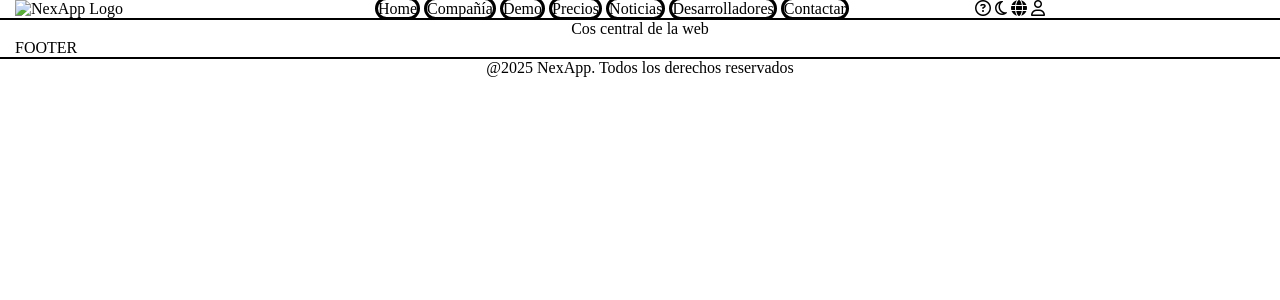
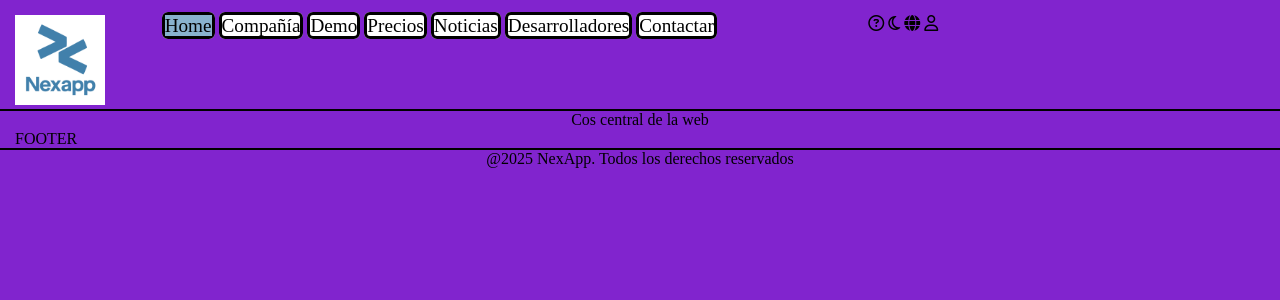
Before and after one commit to KMoran00/ACTS_2DAW, a PHP site: page / in a window 1280 px wide. Shown: the top 300 px of the page. Run offline with PHP 8.4, Linux system fonts and the light colour scheme; some libraries are stand-ins or nearby versions.

Commit message:
avances css

```diff
--- a/DIW/HF_WEB_MAQUETACIO/css/estilsmeus.css
+++ b/DIW/HF_WEB_MAQUETACIO/css/estilsmeus.css
@@ -1,15 +1,41 @@
 * {
     margin: 0;
     box-sizing: border-box;
+    background-color: rgb(129, 36, 206);
+}
+
+main {
+    margin-top: 15px;
+}
+
+.linkHead li a {
+    text-decoration: none;
+    color: black;
+
 }
 
 .barraMenu ul li {
     list-style: none;
     display: inline;
     border: solid black;
-    border-radius: 20px;
+    background-color: white;
+    border-radius: 6px;
+    font-size: 1.2em;
+}
+/* Efecte blau quan pases per la opció */
+.barraMenu ul li:hover {
+    background-color: #89b2ce;
+
 }
 
+/* Opció de la Home seleccionada */
+.opcSelec {
+    background-color: #89b2ce;
+}
+
+.logoNA {
+    width: 90px;
+}
 
 /* Estil per als hr més gruixos */
 .hrGros {
--- a/DIW/HF_WEB_MAQUETACIO/index.html
+++ b/DIW/HF_WEB_MAQUETACIO/index.html
@@ -12,33 +12,36 @@
 </head>
 
 <body>
+    <main>
         <div class="container-fluid">
             <div class="row">
 
                 <!-- LOGO -->
-            <div class="col-3">
-                <img src="" alt="NexApp Logo">
+                <div class="col-1">
+                    <img class="logoNA" src="resources/logo.png" alt="NexApp Logo">
 
 
                 </div>
 
                 <!-- BARRA MENÚ -->
-            <div class="col-6">
+                <div class="col-7">
                     <div class="barraMenu">
                         <ul>
-                        <li>Home</li>
-                        <li>Compañía</li>
-                        <li>Demo</li>
-                        <li>Precios</li>
-                        <li>Noticias</li>
-                        <li>Desarrolladores</li>
-                        <li>Contactar</li>
+                            <div class="linkHead">
+                                <li><a class="opcSelec" href="#">Home</a></li>
+                                <li><a href="#">Compañía</a></li>
+                                <li><a href="#">Demo</a></li>
+                                <li><a href="#">Precios</a></li>
+                                <li><a href="#">Noticias</a></li>
+                                <li><a href="#">Desarrolladores</a></li>
+                                <li><a href="#">Contactar</a></li>
+                            </div>
                         </ul>
                     </div>
                 </div>
 
                 <!-- MENÚ OPCIONS -->
-            <div class="col-3">
+                <div class="col-4">
                     <div class="opcHeader">
                         <i class="fa-regular fa-circle-question"></i>
                         <i class="fa-regular fa-moon"></i>
@@ -48,7 +51,7 @@
                 </div>
             </div>
         </div>
-
+    </main>
     <hr class="hrGros">
 
     <!-- MAIN -->
```
Also changed, not shown: DIW/HF_WEB_MAQUETACIO/resources/logo.png (added). Lines whose indentation alone changed are shown as unchanged.
